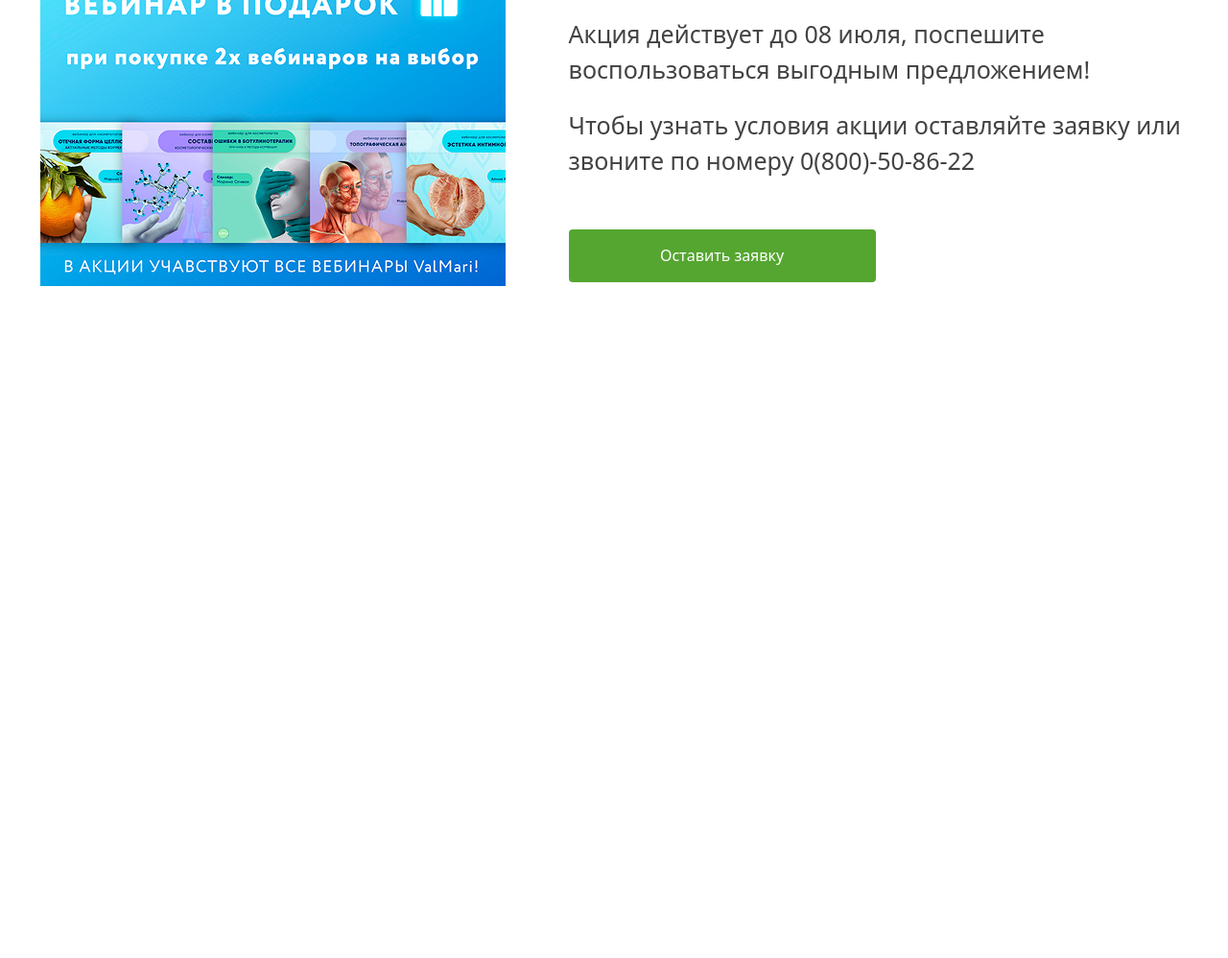
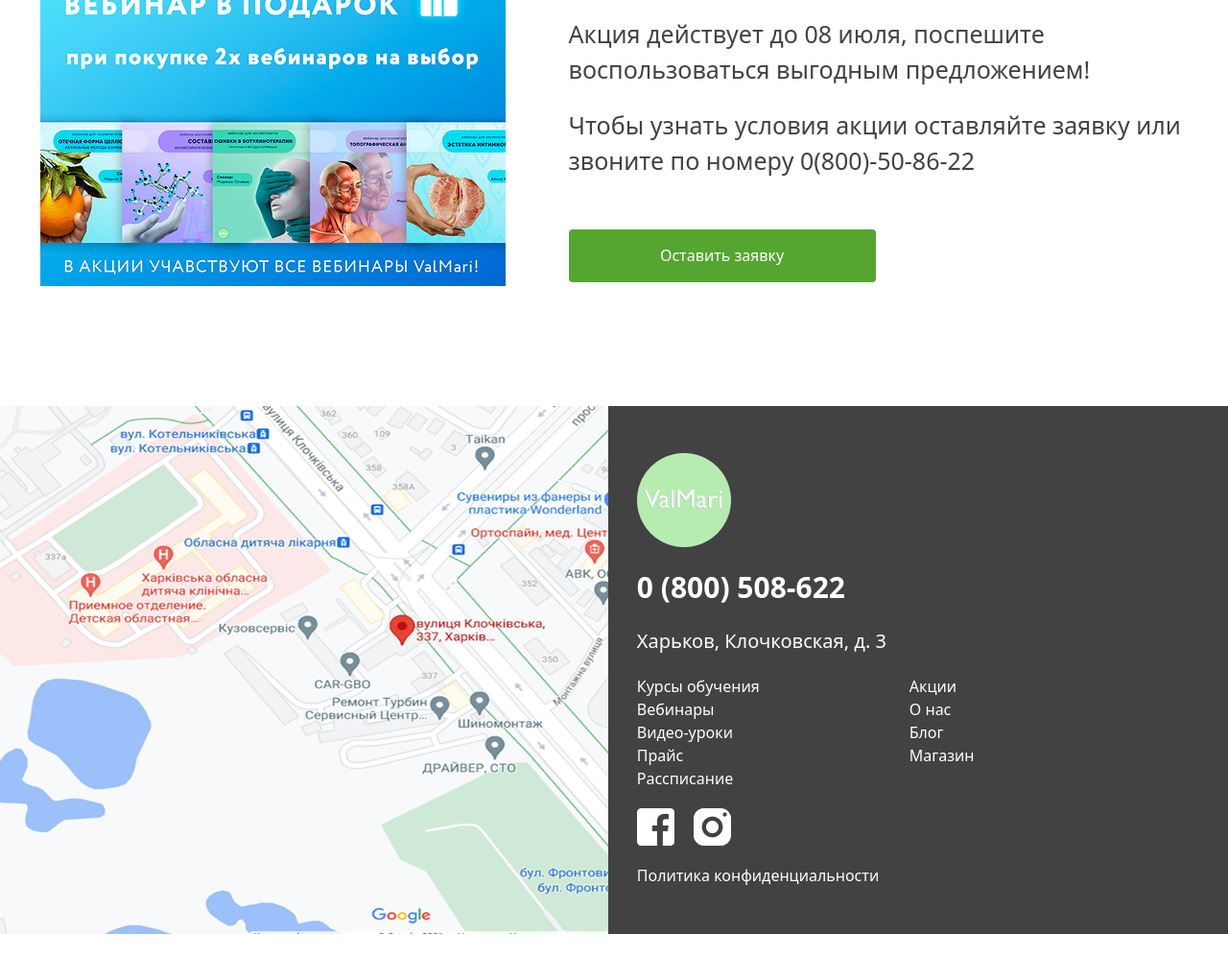
Before and after one commit to Sulaimonov287/PROEKT, a website: page src/page2.html in a window 1280 px wide. Shown: the part 3008-4006 px from the top of the page at 96% size. Before the commit the page ends 3306 px from the top, so only its background shows below. Drawn offline with Linux system fonts and the light colour scheme.

Commit message:
add footer

```diff
--- a/src/page2.html
+++ b/src/page2.html
@@ -145,6 +145,34 @@
       </div>
    </section>
 
+   <footer class="flex lg:h-[600px] h-[1000px] max-w-[1600px] m-auto mt-[100px] lg:mt-[100px] flex-col-reverse lg:flex-row items-center justify-between">
+      <img class="lg:w-[800px] w-[95%] lg:h-[550px]" src="./imgclass/image 21.png" alt="">
+      <aside class="lg:w-[800px] w-[95%] lg:h-[550px] h-[700px] bg-[#424242] flex flex-col items-start text-white p-[30px] justify-evenly">
+         <img src="./imgclass/Лого (1).png" alt="">
+         <p class="text-[30px] font-bold">0 (800) 508-622</p>
+         <p class="text-[20px]">Харьков, Клочковская, д. 3</p>
+         <div class="flex justify-between w-[60%] font-[300]">
+            <div>
+               <p>Курсы обучения</p>
+               <p>Вебинары</p>
+               <p>Видео-уроки</p>
+               <p>Прайс</p>
+               <p>Рассписание</p>
+            </div>
+            <div>
+               <p>Акции</p>
+               <p>О нас</p>
+               <p>Блог</p>
+               <p>Магазин</p>
+            </div>
+         </div>
+         <div class="flex gap-5">
+            <img src="./imgclass/Vector (13).png" alt="">
+            <img src="./imgclass/Vector (14).png" alt="">
+         </div>
+         <p class="font-[300]">Политика конфиденциальности</p>
+      </aside>
+   </footer>
 </body>
 
 </html>
```
